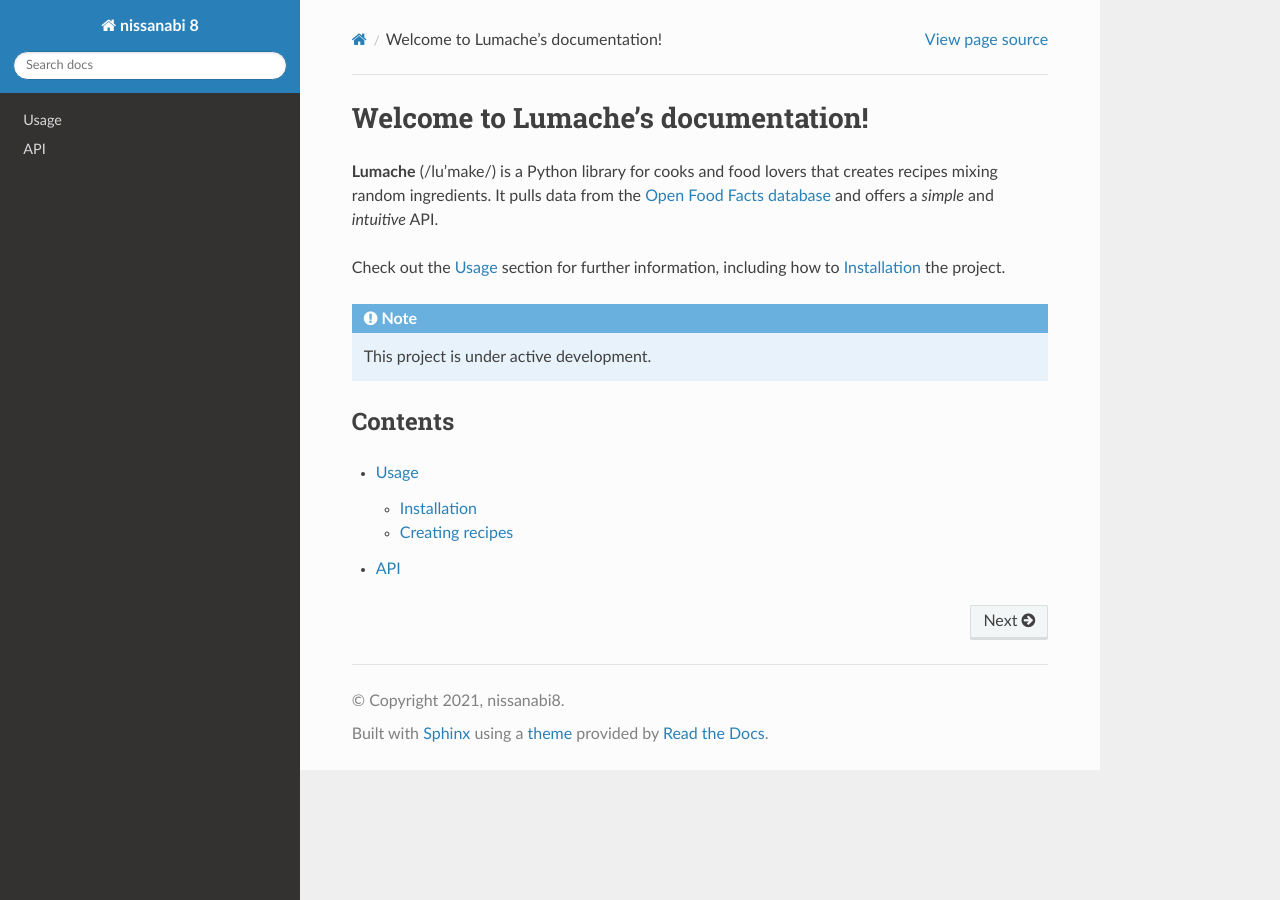
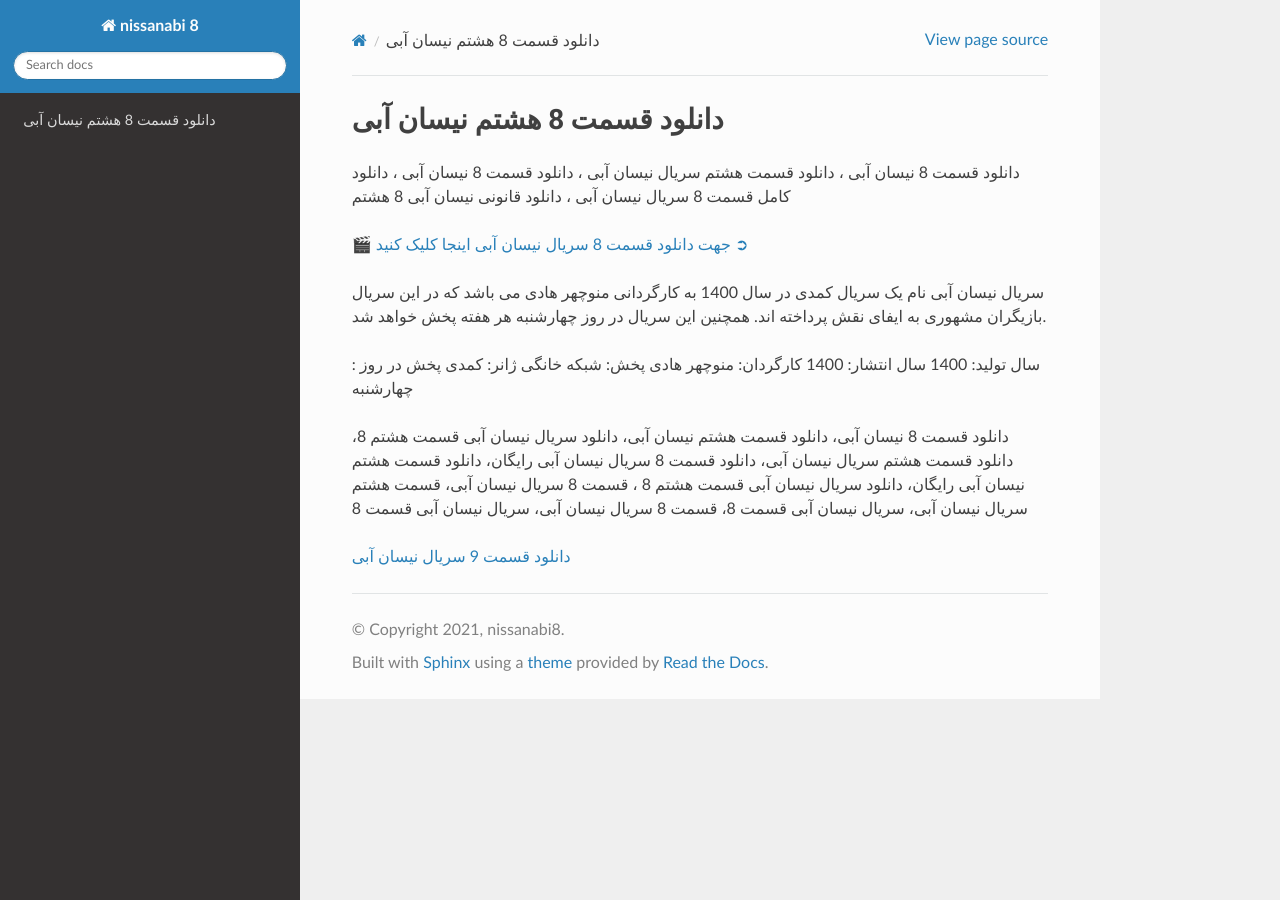
Before and after one commit to filmifa/nissanabi8, a Sphinx documentation site: the page built from docs/source/index.rst, in a window 1280 px wide. Built offline with Sphinx 7.4.7 and the Read the Docs theme 2.0.0, drawn with Linux system fonts in a browser that asks for light colours.

Commit message:
Update index.rst

```diff
--- a/docs/source/index.rst
+++ b/docs/source/index.rst
@@ -1,22 +1,22 @@
-Welcome to Lumache's documentation!
+دانلود قسمت 8 هشتم نیسان آبی
 ===================================
 
-**Lumache** (/lu'make/) is a Python library for cooks and food lovers
-that creates recipes mixing random ingredients.
-It pulls data from the `Open Food Facts database <https://world.openfoodfacts.org/>`_
-and offers a *simple* and *intuitive* API.
 
-Check out the :doc:`usage` section for further information, including
-how to :ref:`installation` the project.
+دانلود قسمت 8 نیسان آبی ، دانلود قسمت هشتم سریال نیسان آبی ، دانلود قسمت 8 نیسان آبی ، دانلود کامل قسمت 8 سریال نیسان آبی ، دانلود قانونی نیسان آبی 8 هشتم
 
-.. note::
+`🎬 جهت دانلود قسمت 8 سریال نیسان آبی اینجا کلیک کنید ➲ <https://pishgammovie.ir/iranian-serial-download/nissan-abi/>`_
 
-   This project is under active development.
+سریال نیسان آبی نام یک سریال کمدی در سال 1400 به کارگردانی منوچهر هادی می باشد که در این سریال بازیگران مشهوری به ایفای نقش پرداخته اند. همچنین این سریال در روز چهارشنبه هر هفته پخش خواهد شد.
 
-Contents
---------
+سال تولید: 1400
+سال انتشار: 1400
+کارگردان: منوچهر هادی
+پخش: شبکه خانگی
+ژانر: کمدی
+پخش در روز : چهارشنبه
 
-.. toctree::
 
-   usage
-   api
+دانلود قسمت 8 نیسان آبی، دانلود قسمت هشتم نیسان آبی، دانلود سریال نیسان آبی قسمت هشتم 8، دانلود قسمت هشتم سریال نیسان آبی، دانلود قسمت 8 سریال نیسان آبی رایگان، دانلود قسمت هشتم نیسان آبی رایگان، دانلود سریال نیسان آبی قسمت هشتم 8 ، قسمت 8 سریال نیسان آبی، قسمت هشتم سریال نیسان آبی، سریال نیسان آبی قسمت 8، قسمت 8 سریال نیسان آبی، سریال نیسان آبی قسمت 8
+
+
+`دانلود قسمت 9 سریال نیسان آبی <https://nissanabi9.readthedocs.io/en/latest/>`_
```
